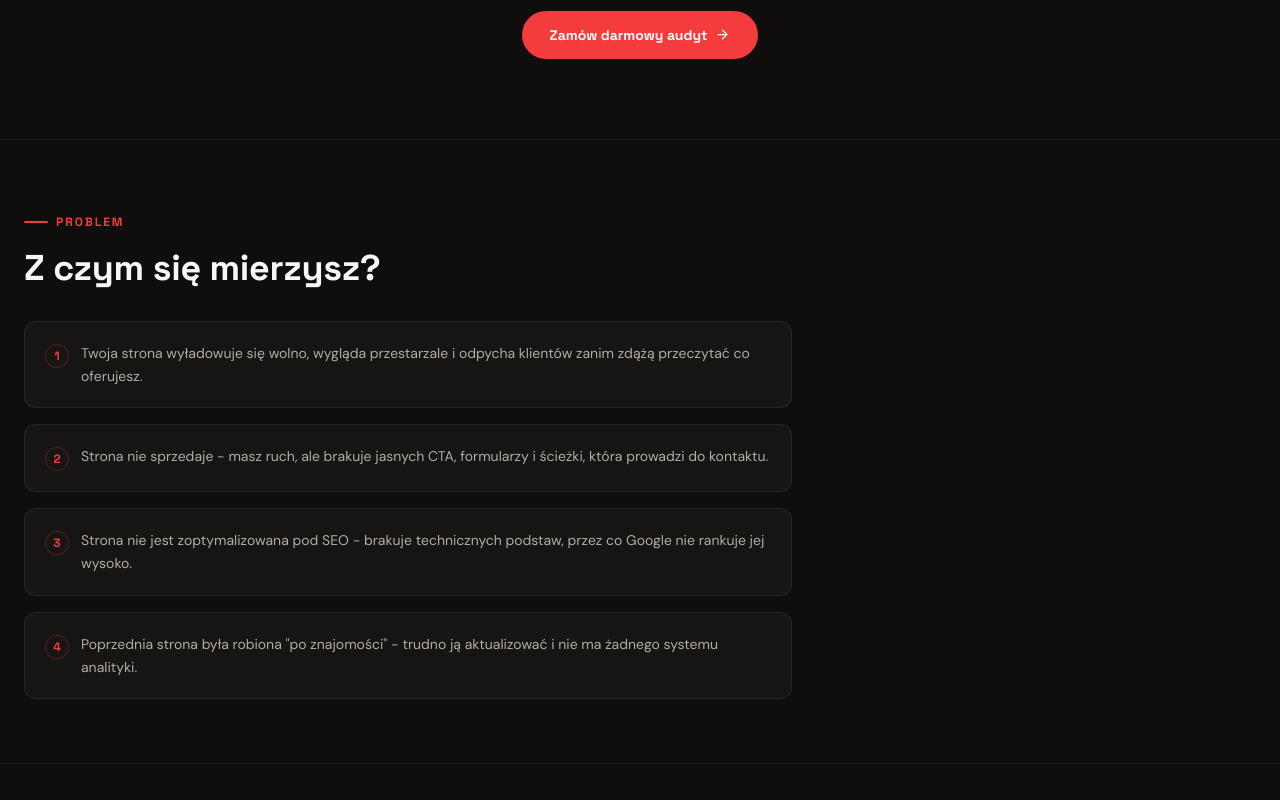
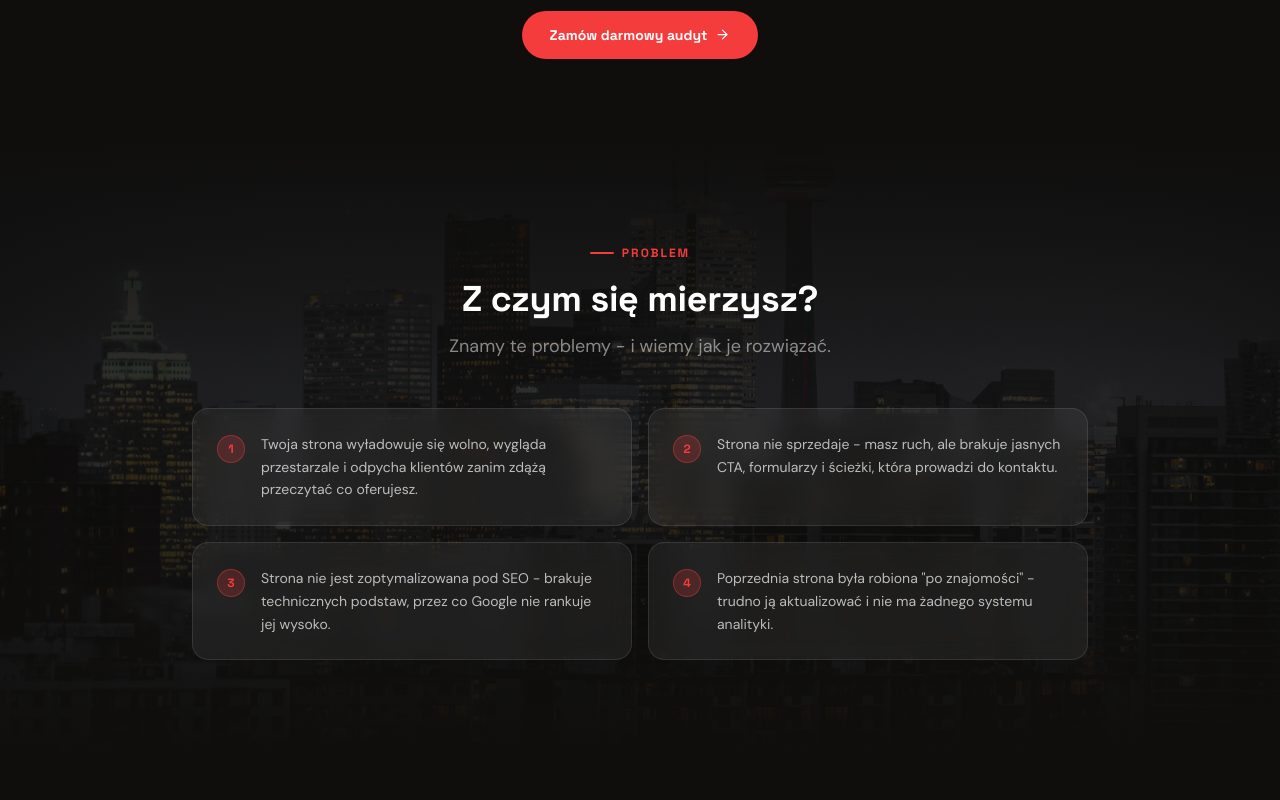
Before and after one commit to tapit-pl/tapit-website, a Next.js app: page /uslugi/strony-internetowe in a window 1280 px wide. Shown: the part 1900-2700 px from the top of the page. Built offline with nearby package versions, Linux system fonts and the light colour scheme.

Commit message:
Sekcja Problem - glassmorphism z tlem budynkow jak w sekcji Uslugi

```diff
--- a/components/ServicePage.tsx
+++ b/components/ServicePage.tsx
@@ -83,21 +83,45 @@ export default function ServicePage({
       {afterHero}
 
       {/* Problem */}
-      <section className="py-16 bg-[rgba(0,0,0,0.02)] border-y border-[rgba(255,255,255,0.07)]">
-        <div className="max-w-7xl mx-auto px-4 sm:px-6">
-          <div className="max-w-3xl">
-            <SectionTag>Problem</SectionTag>
-            <h2 className="mb-8">Z czym się mierzysz?</h2>
-            <div className="space-y-4">
-              {problems.map((p, i) => (
-                <div key={i} className="flex items-start gap-3 bg-[rgba(255,255,255,0.03)] border border-[rgba(255,255,255,0.08)] rounded-xl p-5">
-                  <span className="w-6 h-6 rounded-full border border-accent/30 flex items-center justify-center text-accent text-xs font-heading font-bold shrink-0 mt-0.5">
-                    {i + 1}
-                  </span>
-                  <p className="text-[#b0ada5] text-sm leading-relaxed">{p}</p>
-                </div>
-              ))}
-            </div>
+      <section className="relative py-24 overflow-hidden bg-[#0f0e0d]">
+        {/* Background photo */}
+        <div
+          aria-hidden
+          className="pointer-events-none absolute inset-0 bg-cover bg-center bg-no-repeat"
+          style={{
+            backgroundImage: "url('/images/hero-strony-internetowe.jpg')",
+            opacity: 0.35,
+          }}
+        />
+        {/* Gradient overlay */}
+        <div
+          aria-hidden
+          className="pointer-events-none absolute inset-0"
+          style={{
+            background: 'linear-gradient(to bottom, #0f0e0d 0%, rgba(15,14,13,0.6) 40%, rgba(15,14,13,0.6) 60%, #0f0e0d 100%)',
+          }}
+        />
+        <div className="relative max-w-7xl mx-auto px-4 sm:px-6">
+          <div className="text-center mb-12">
+            <SectionTag className="justify-center" dark>Problem</SectionTag>
+            <h2 className="text-white mb-3">Z czym się mierzysz?</h2>
+            <p className="text-white/50 text-lg max-w-xl mx-auto">
+              Znamy te problemy - i wiemy jak je rozwiązać.
+            </p>
+          </div>
+          <div className="grid grid-cols-1 md:grid-cols-2 gap-4 max-w-4xl mx-auto">
+            {problems.map((p, i) => (
+              <div
+                key={i}
+                className="flex items-start gap-4 p-6 rounded-2xl border border-white/10 backdrop-blur-md"
+                style={{ background: 'rgba(255,255,255,0.06)' }}
+              >
+                <span className="w-7 h-7 rounded-full bg-accent/20 border border-accent/40 flex items-center justify-center text-accent text-xs font-heading font-bold shrink-0 mt-0.5">
+                  {i + 1}
+                </span>
+                <p className="text-white/70 text-sm leading-relaxed">{p}</p>
+              </div>
+            ))}
           </div>
         </div>
       </section>
```
